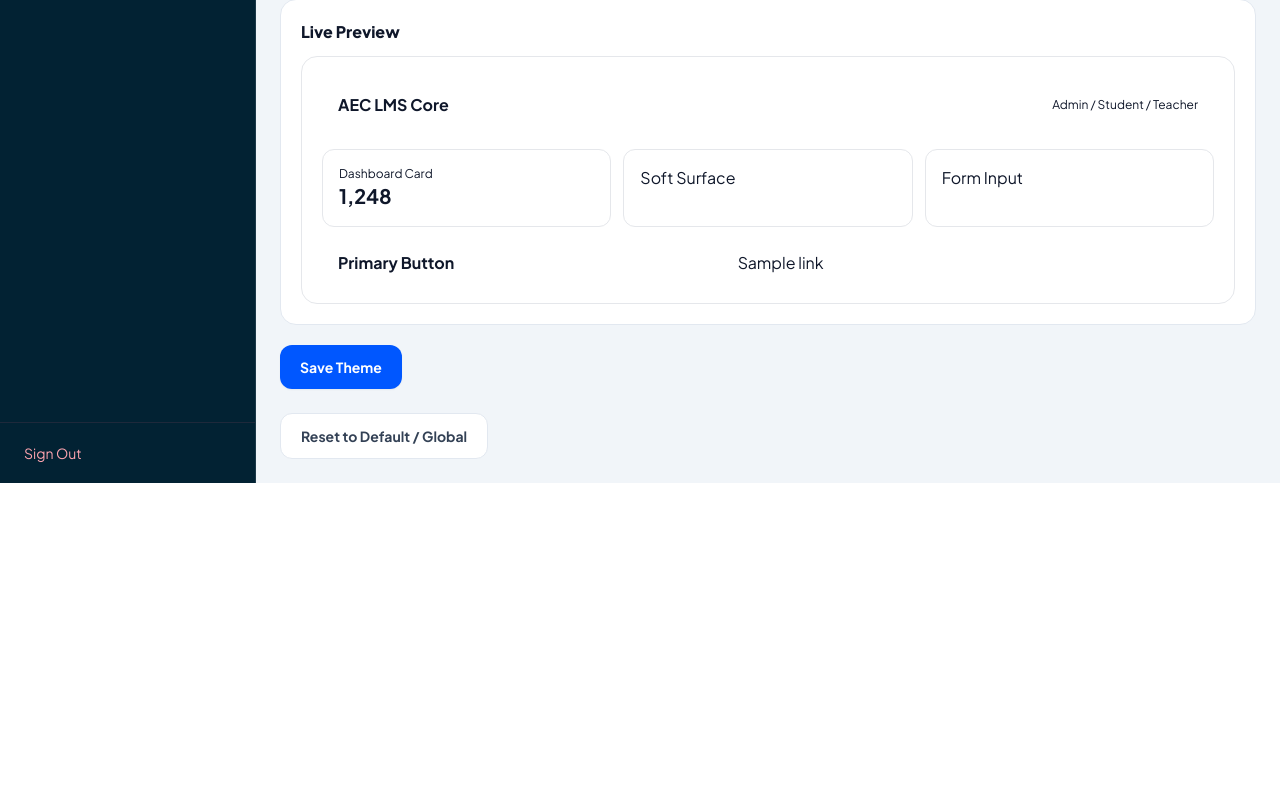
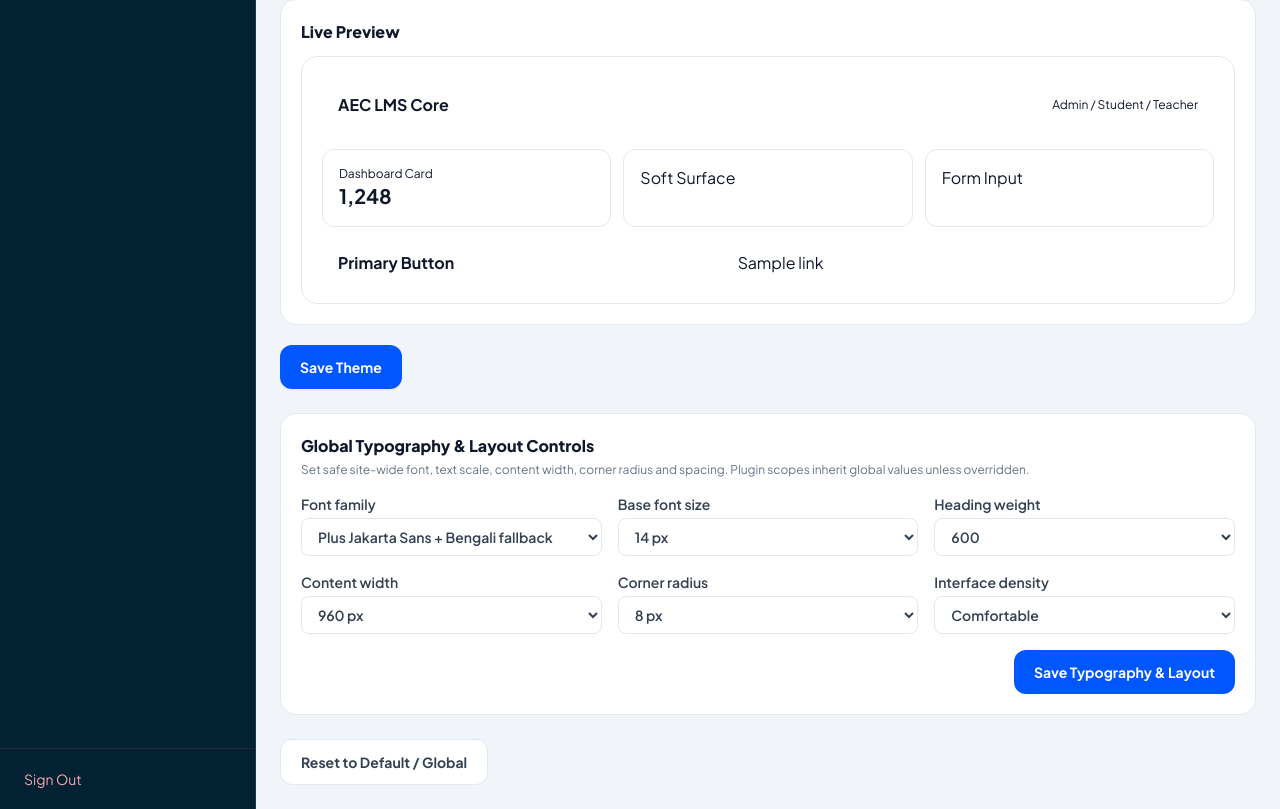
Before and after one commit to aec-lms/alom-s-english-center-lms-laravel, a Laravel app: template laravel/resources/views/admin/appearance/index.blade.php in a window 1280 px wide. Shown: the part 1013-1822 px from the top of the page. Before the commit the page ends 1496 px from the top, so only its background shows below. Run offline with Laravel 12, Linux system fonts and the light colour scheme; the template is opened without the code that fills it: most values are stand-ins (such as "Sample title", 1, 10 or a date in 2020); some libraries are stand-ins or nearby versions.

Commit message:
Add global typography and layout controls (#50)
* feat(appearance): add safe typography and layout design tokens

* feat(appearance): validate and audit typography controls

* feat(appearance): add design settings route

* feat(appearance): apply global typography and layout tokens to website

* feat(appearance): apply global typography and layout tokens to admin

* feat(appearance): add typography and layout controls to admin UI

* fix(appearance): correct PHP namespace separators

* fix(appearance): correct PHP namespace separators

* feat(appearance): register typography settings endpoint

* test(appearance): cover typography and layout customization

* fix(appearance): remove duplicate design route

* fix(appearance): preserve plugin route scope matching

* fix(appearance): apply selected font stack in public layout

* test(appearance): fix rendered heading assertion

* fix(appearance): apply content width to public site containers

```diff
--- a/laravel/app/Core/Appearance/ThemeManager.php
+++ b/laravel/app/Core/Appearance/ThemeManager.php
@@ -10,27 +10,29 @@ use Illuminate\Support\Facades\Schema;
 class ThemeManager
 {
     public const DEFAULTS = [
-        'primary' => '#0057FF',
-        'primary_hover' => '#0046D5',
-        'secondary' => '#022D41',
-        'accent' => '#38BDF8',
-        'page_bg' => '#F1F5F9',
-        'surface' => '#FFFFFF',
-        'surface_alt' => '#F8FAFC',
-        'text' => '#0F172A',
-        'muted' => '#64748B',
-        'border' => '#E2E8F0',
-        'sidebar_bg' => '#022233',
-        'sidebar_text' => '#E2E8F0',
-        'header_bg' => '#FFFFFF',
-        'success' => '#059669',
-        'warning' => '#D97706',
-        'danger' => '#E11D48',
-        'info' => '#0284C7',
-        'link' => '#0057FF',
-        'button_text' => '#FFFFFF',
-        'input_bg' => '#FFFFFF',
-        'input_text' => '#0F172A',
+        'primary' => '#0057FF', 'primary_hover' => '#0046D5', 'secondary' => '#022D41',
+        'accent' => '#38BDF8', 'page_bg' => '#F1F5F9', 'surface' => '#FFFFFF',
+        'surface_alt' => '#F8FAFC', 'text' => '#0F172A', 'muted' => '#64748B',
+        'border' => '#E2E8F0', 'sidebar_bg' => '#022233', 'sidebar_text' => '#E2E8F0',
+        'header_bg' => '#FFFFFF', 'success' => '#059669', 'warning' => '#D97706',
+        'danger' => '#E11D48', 'info' => '#0284C7', 'link' => '#0057FF',
+        'button_text' => '#FFFFFF', 'input_bg' => '#FFFFFF', 'input_text' => '#0F172A',
+    ];
+
+    public const DESIGN_DEFAULTS = [
+        'font_family' => 'plus-jakarta',
+        'font_size' => '16',
+        'heading_weight' => '800',
+        'content_width' => '1120',
+        'border_radius' => '16',
+        'density' => 'comfortable',
+    ];
+
+    private const FONT_STACKS = [
+        'plus-jakarta' => "'Plus Jakarta Sans', 'Noto Sans Bengali', sans-serif",
+        'inter' => "Inter, 'Noto Sans Bengali', sans-serif",
+        'noto-sans' => "'Noto Sans Bengali', 'Noto Sans', sans-serif",
+        'system' => "system-ui, 'Noto Sans Bengali', sans-serif",
     ];
 
     public function scopeForCurrentRequest(): string
@@ -43,7 +45,7 @@ class ThemeManager
         }
 
         $name = (string) ($route?->getName() ?? '');
-        if (preg_match('/^plugins\\.([a-z0-9_-]+)\\./', $name, $matches)) {
+        if (preg_match('/^plugins\.([a-z0-9_-]+)\./', $name, $matches)) {
             return 'plugin.' . $matches[1];
         }
 
@@ -53,22 +55,19 @@ class ThemeManager
     public function colors(?string $scope = null): array
     {
         $scope ??= $this->scopeForCurrentRequest();
-        $global = $this->read('global');
-        $scoped = $scope === 'global' ? [] : $this->read($scope);
-
+        $global = $this->read('appearance.theme.global', self::DEFAULTS);
+        $scoped = $scope === 'global' ? [] : $this->read('appearance.theme.' . $scope, self::DEFAULTS);
         return array_merge(self::DEFAULTS, $global, $scoped);
     }
 
     public function cssVariables(?string $scope = null): string
     {
-        $colors = $this->colors($scope);
         $variables = [];
-        foreach ($colors as $key => $value) {
+        foreach ($this->colors($scope) as $key => $value) {
             if (isset(self::DEFAULTS[$key]) && is_string($value) && preg_match('/^#[0-9A-Fa-f]{6}$/', $value)) {
                 $variables[] = '--aec-' . str_replace('_', '-', $key) . ':' . $value;
             }
         }
-
         return implode(';', $variables);
     }
 
@@ -81,30 +80,75 @@ class ThemeManager
                 $safe[$key] = strtoupper($value);
             }
         }
-
         SystemSetting::query()->updateOrCreate(
             ['key' => 'appearance.theme.' . $scope],
             ['value' => json_encode($safe, JSON_THROW_ON_ERROR), 'is_encrypted' => false, 'updated_by' => $userId]
         );
     }
 
+    public function design(?string $scope = null): array
+    {
+        $scope ??= $this->scopeForCurrentRequest();
+        $global = $this->read('appearance.design.global', self::DESIGN_DEFAULTS);
+        $scoped = $scope === 'global' ? [] : $this->read('appearance.design.' . $scope, self::DESIGN_DEFAULTS);
+        return $this->sanitizeDesign(array_merge(self::DESIGN_DEFAULTS, $global, $scoped));
+    }
+
+    public function saveDesign(string $scope, array $design, ?int $userId = null): void
+    {
+        $safe = $this->sanitizeDesign(array_merge(self::DESIGN_DEFAULTS, $design));
+        SystemSetting::query()->updateOrCreate(
+            ['key' => 'appearance.design.' . $scope],
+            ['value' => json_encode($safe, JSON_THROW_ON_ERROR), 'is_encrypted' => false, 'updated_by' => $userId]
+        );
+    }
+
+    public function cssDesignVariables(?string $scope = null): string
+    {
+        $design = $this->design($scope);
+        $font = self::FONT_STACKS[$design['font_family']];
+        return implode(';', [
+            '--aec-font-family:' . $font,
+            '--aec-font-size:' . $design['font_size'] . 'px',
+            '--aec-heading-weight:' . $design['heading_weight'],
+            '--aec-content-width:' . $design['content_width'] . 'px',
+            '--aec-radius:' . $design['border_radius'] . 'px',
+            '--aec-density:' . ($design['density'] === 'compact' ? '0.8' : '1'),
+        ]);
+    }
+
     public function reset(string $scope): void
     {
-        SystemSetting::query()->where('key', 'appearance.theme.' . $scope)->delete();
+        SystemSetting::query()->whereIn('key', [
+            'appearance.theme.' . $scope,
+            'appearance.design.' . $scope,
+        ])->delete();
     }
 
-    private function read(string $scope): array
+    private function sanitizeDesign(array $design): array
     {
-        if (!Schema::hasTable('system_settings')) {
-            return [];
-        }
+        $safe = [];
+        $safe['font_family'] = array_key_exists($design['font_family'] ?? '', self::FONT_STACKS)
+            ? $design['font_family'] : self::DESIGN_DEFAULTS['font_family'];
+        $safe['font_size'] = in_array((string) ($design['font_size'] ?? ''), ['14', '15', '16', '17', '18'], true)
+            ? (string) $design['font_size'] : self::DESIGN_DEFAULTS['font_size'];
+        $safe['heading_weight'] = in_array((string) ($design['heading_weight'] ?? ''), ['600', '700', '800', '900'], true)
+            ? (string) $design['heading_weight'] : self::DESIGN_DEFAULTS['heading_weight'];
+        $safe['content_width'] = in_array((string) ($design['content_width'] ?? ''), ['960', '1120', '1280', '1440', '1600'], true)
+            ? (string) $design['content_width'] : self::DESIGN_DEFAULTS['content_width'];
+        $safe['border_radius'] = in_array((string) ($design['border_radius'] ?? ''), ['8', '12', '16', '20', '24'], true)
+            ? (string) $design['border_radius'] : self::DESIGN_DEFAULTS['border_radius'];
+        $safe['density'] = in_array(($design['density'] ?? ''), ['compact', 'comfortable'], true)
+            ? $design['density'] : self::DESIGN_DEFAULTS['density'];
+        return $safe;
+    }
 
-        $value = SystemSetting::query()->where('key', 'appearance.theme.' . $scope)->value('value');
-        if (!is_string($value) || $value === '') {
-            return [];
-        }
-
+    private function read(string $key, array $defaults): array
+    {
+        if (!Schema::hasTable('system_settings')) return [];
+        $value = SystemSetting::query()->where('key', $key)->value('value');
+        if (!is_string($value) || $value === '') return [];
         $decoded = json_decode($value, true);
-        return is_array($decoded) ? array_intersect_key($decoded, self::DEFAULTS) : [];
+        return is_array($decoded) ? array_intersect_key($decoded, $defaults) : [];
     }
 }
--- a/laravel/resources/views/admin/appearance/index.blade.php
+++ b/laravel/resources/views/admin/appearance/index.blade.php
@@ -81,6 +81,54 @@
         </div>
     </form>
 
+    <section class="rounded-2xl border border-slate-200 bg-white p-5 space-y-4">
+        <div>
+            <h2 class="font-extrabold text-slate-900">Global Typography &amp; Layout Controls</h2>
+            <p class="mt-1 text-xs text-slate-500">Set safe site-wide font, text scale, content width, corner radius and spacing. Plugin scopes inherit global values unless overridden.</p>
+        </div>
+        <form method="POST" action="{{ route('admin.appearance.design') }}" class="grid gap-4 sm:grid-cols-2 lg:grid-cols-3">
+            @csrf
+            <input type="hidden" name="scope" value="{{ $scope }}">
+            <label class="block text-sm font-semibold text-slate-700">Font family
+                <select name="design[font_family]" class="mt-1 w-full rounded-lg border border-slate-300 px-3 py-2">
+                    <option value="plus-jakarta" @selected($design['font_family'] === 'plus-jakarta')>Plus Jakarta Sans + Bengali fallback</option>
+                    <option value="inter" @selected($design['font_family'] === 'inter')>Inter + Bengali fallback</option>
+                    <option value="noto-sans" @selected($design['font_family'] === 'noto-sans')>Noto Sans Bengali</option>
+                    <option value="system" @selected($design['font_family'] === 'system')>System default</option>
+                </select>
+            </label>
+            <label class="block text-sm font-semibold text-slate-700">Base font size
+                <select name="design[font_size]" class="mt-1 w-full rounded-lg border border-slate-300 px-3 py-2">
+                    @foreach (['14','15','16','17','18'] as $size)<option value="{{ $size }}" @selected($design['font_size'] === $size)>{{ $size }} px</option>@endforeach
+                </select>
+            </label>
+            <label class="block text-sm font-semibold text-slate-700">Heading weight
+                <select name="design[heading_weight]" class="mt-1 w-full rounded-lg border border-slate-300 px-3 py-2">
+                    @foreach (['600','700','800','900'] as $weight)<option value="{{ $weight }}" @selected($design['heading_weight'] === $weight)>{{ $weight }}</option>@endforeach
+                </select>
+            </label>
+            <label class="block text-sm font-semibold text-slate-700">Content width
+                <select name="design[content_width]" class="mt-1 w-full rounded-lg border border-slate-300 px-3 py-2">
+                    @foreach (['960','1120','1280','1440','1600'] as $width)<option value="{{ $width }}" @selected($design['content_width'] === $width)>{{ $width }} px</option>@endforeach
+                </select>
+            </label>
+            <label class="block text-sm font-semibold text-slate-700">Corner radius
+                <select name="design[border_radius]" class="mt-1 w-full rounded-lg border border-slate-300 px-3 py-2">
+                    @foreach (['8','12','16','20','24'] as $radius)<option value="{{ $radius }}" @selected($design['border_radius'] === $radius)>{{ $radius }} px</option>@endforeach
+                </select>
+            </label>
+            <label class="block text-sm font-semibold text-slate-700">Interface density
+                <select name="design[density]" class="mt-1 w-full rounded-lg border border-slate-300 px-3 py-2">
+                    <option value="comfortable" @selected($design['density'] === 'comfortable')>Comfortable</option>
+                    <option value="compact" @selected($design['density'] === 'compact')>Compact</option>
+                </select>
+            </label>
+            <div class="sm:col-span-2 lg:col-span-3 flex justify-end">
+                <button type="submit" class="rounded-xl bg-blue-600 px-5 py-3 text-sm font-bold text-white">Save Typography &amp; Layout</button>
+            </div>
+        </form>
+    </section>
+
     <form method="POST" action="{{ route('admin.appearance.reset') }}" onsubmit="return confirm('Reset this theme to inherited/default colors?')">
         @csrf
         <input type="hidden" name="scope" value="{{ $scope }}">
--- a/laravel/resources/views/layouts/admin.blade.php
+++ b/laravel/resources/views/layouts/admin.blade.php
@@ -9,7 +9,7 @@
     @if (!empty($siteIdentity['favicon_url']))<link rel="icon" href="{{ $siteIdentity['favicon_url'] }}">@endif
     @inject('themeManager', 'App\\Core\\Appearance\\ThemeManager')
     <style>
-        :root { {!! $themeManager->cssVariables() !!} }
+        :root { {!! $themeManager->cssVariables() !!}; {!! $themeManager->cssDesignVariables() !!} }
         body { background-color:var(--aec-page-bg)!important;color:var(--aec-text)!important; }
         .bg-white { background-color:var(--aec-surface)!important; }
         .bg-slate-50 { background-color:var(--aec-surface-alt)!important; }
@@ -36,10 +36,14 @@
     </style>
     <link rel="preconnect" href="https://fonts.googleapis.com">
     <link rel="preconnect" href="https://fonts.gstatic.com" crossorigin>
-    <link href="https://fonts.googleapis.com/css2?family=Plus+Jakarta+Sans:wght@400;500;600;700;800&display=swap" rel="stylesheet">
+    <link href="https://fonts.googleapis.com/css2?family=Inter:wght@400;500;600;700;800&family=Noto+Sans+Bengali:wght@400;500;600;700&family=Plus+Jakarta+Sans:wght@400;500;600;700;800&display=swap" rel="stylesheet">
     <script src="https://cdn.tailwindcss.com"></script>
     <style>
-        body { font-family: 'Plus Jakarta Sans', ui-sans-serif, system-ui, sans-serif; }
+        body { font-family:var(--aec-font-family);font-size:var(--aec-font-size); }
+        main { max-width:min(100%,var(--aec-content-width));margin-inline:auto; }
+        h1,h2,h3,h4,h5,h6 { font-weight:var(--aec-heading-weight); }
+        .rounded-xl { border-radius:var(--aec-radius); }
+        .space-y-6 > :not([hidden]) ~ :not([hidden]) { margin-top:calc(1.5rem * var(--aec-density)); }
     </style>
 </head>
 <body class="bg-slate-100 text-slate-900 antialiased">
--- a/laravel/routes/web.php
+++ b/laravel/routes/web.php
@@ -142,6 +142,7 @@ Route::middleware('installed')->group(function (): void {
         Route::prefix('appearance')->name('appearance.')->middleware('permission:core.settings.manage')->group(function (): void {
             Route::get('/', [AppearanceController::class, 'index'])->name('index');
             Route::post('/', [AppearanceController::class, 'update'])->name('update');
+            Route::post('/design', [AppearanceController::class, 'updateDesign'])->name('design');
             Route::post('/reset', [AppearanceController::class, 'reset'])->name('reset');
         });
 
```
Also changed, not shown: laravel/app/Http/Controllers/Admin/AppearanceController.php (+37 -32 lines), laravel/resources/views/layouts/app.blade.php (+8 -3 lines), laravel/tests/Feature/ThemeDesignControlsTest.php (added, +106 -0 lines).
